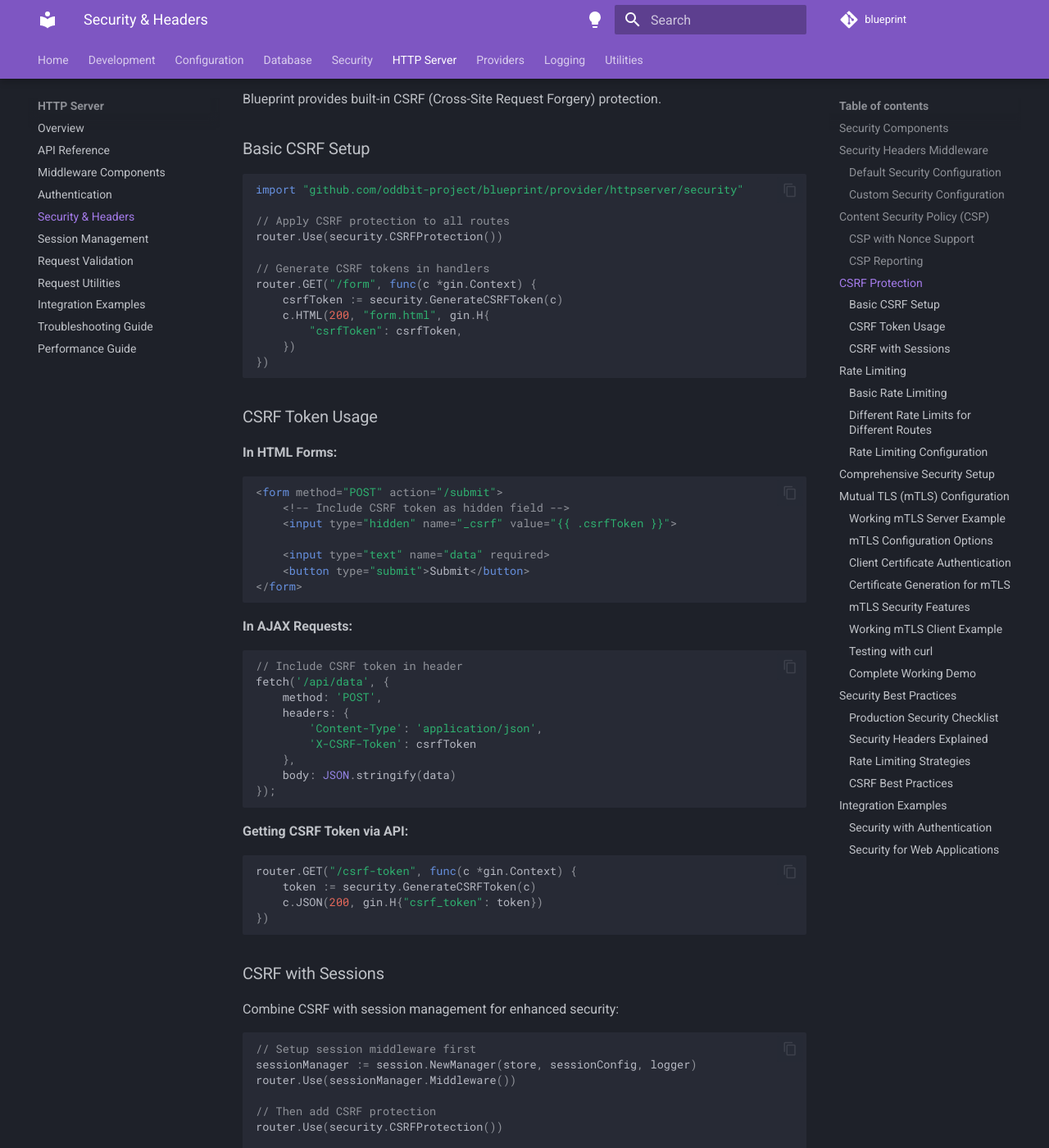
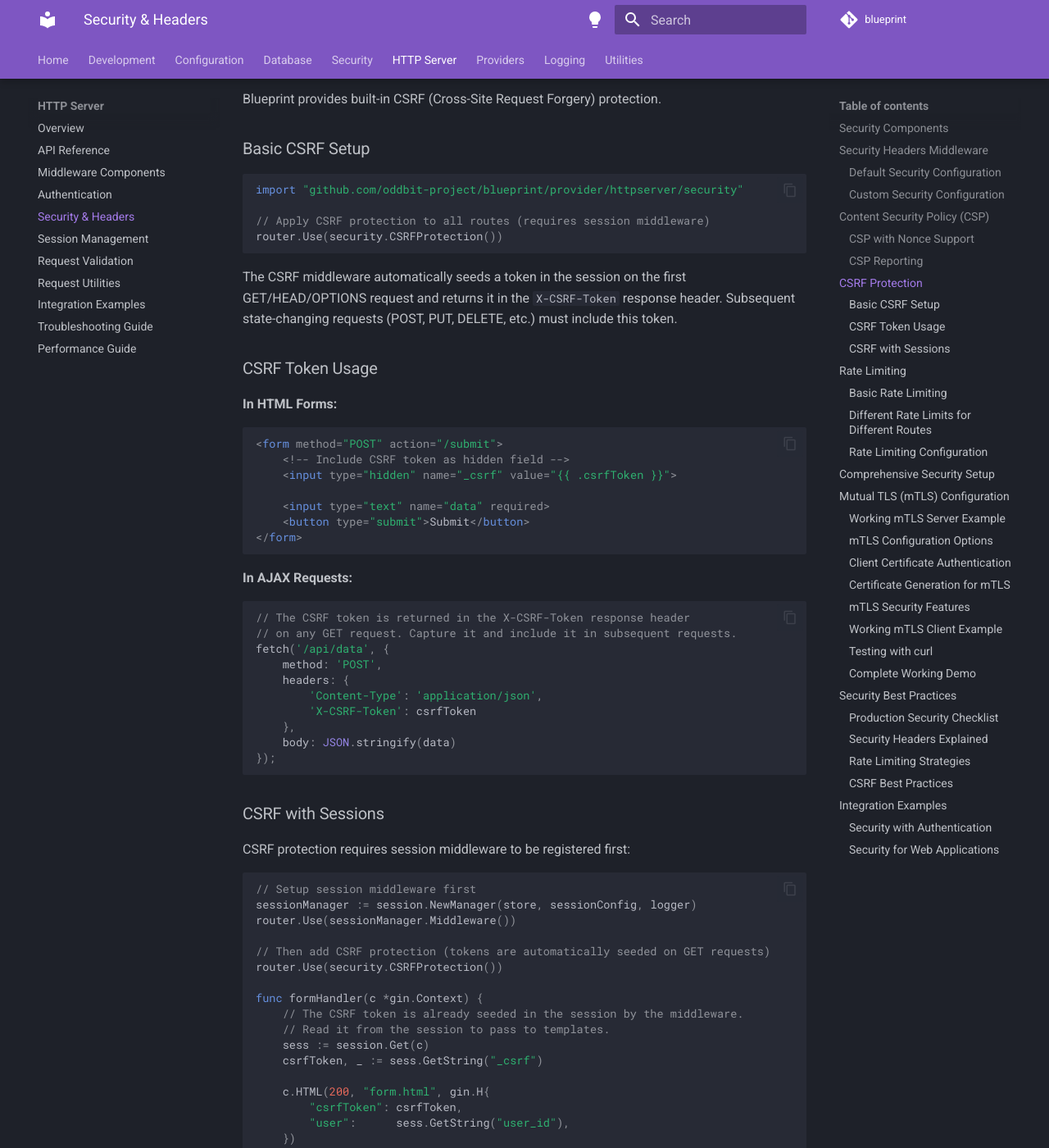
Before and after one commit to oddbit-project/blueprint, an MkDocs documentation site: the page built from docs/provider/httpserver/security.md, in a window 1280 px wide and 1400 px high, scrolled down 2665 px. Shown: the whole window at 82% size. Built offline with MkDocs 1.6.1 and Material for MkDocs 9.7.7, drawn with Linux system fonts in a browser that asks for light colours; comment, search, counter and statistics services are not loaded; some of the changed text lies outside the part shown.

Commit message:
documentation update

````diff
--- a/docs/provider/httpserver/security.md
+++ b/docs/provider/httpserver/security.md
@@ -127,17 +127,11 @@
 ```go
 import "github.com/oddbit-project/blueprint/provider/httpserver/security"
 
-// Apply CSRF protection to all routes
+// Apply CSRF protection to all routes (requires session middleware)
 router.Use(security.CSRFProtection())
+```
 
-// Generate CSRF tokens in handlers
-router.GET("/form", func(c *gin.Context) {
-    csrfToken := security.GenerateCSRFToken(c)
-    c.HTML(200, "form.html", gin.H{
-        "csrfToken": csrfToken,
-    })
-})
-```
+The CSRF middleware automatically seeds a token in the session on the first GET/HEAD/OPTIONS request and returns it in the `X-CSRF-Token` response header. Subsequent state-changing requests (POST, PUT, DELETE, etc.) must include this token.
 
 ### CSRF Token Usage
 
@@ -154,7 +148,8 @@
 
 **In AJAX Requests:**
 ```javascript
-// Include CSRF token in header
+// The CSRF token is returned in the X-CSRF-Token response header
+// on any GET request. Capture it and include it in subsequent requests.
 fetch('/api/data', {
     method: 'POST',
     headers: {
@@ -165,32 +160,23 @@
 });
 ```
 
-**Getting CSRF Token via API:**
-```go
-router.GET("/csrf-token", func(c *gin.Context) {
-    token := security.GenerateCSRFToken(c)
-    c.JSON(200, gin.H{"csrf_token": token})
-})
-```
-
 ### CSRF with Sessions
 
-Combine CSRF with session management for enhanced security:
+CSRF protection requires session middleware to be registered first:
 
 ```go
 // Setup session middleware first
 sessionManager := session.NewManager(store, sessionConfig, logger)
 router.Use(sessionManager.Middleware())
 
-// Then add CSRF protection
+// Then add CSRF protection (tokens are automatically seeded on GET requests)
 router.Use(security.CSRFProtection())
 
 func formHandler(c *gin.Context) {
-    // Generate CSRF token (stored in session)
-    csrfToken := security.GenerateCSRFToken(c)
-
-    // Get session for other data
+    // The CSRF token is already seeded in the session by the middleware.
+    // Read it from the session to pass to templates.
     sess := session.Get(c)
+    csrfToken, _ := sess.GetString("_csrf")
 
     c.HTML(200, "form.html", gin.H{
         "csrfToken": csrfToken,
@@ -268,9 +254,10 @@
 )
 
 // The rate limiter automatically:
-// - Tracks per-IP limits
-// - Handles proxy headers (X-Forwarded-For)
-// - Cleans up old limiters
+// - Tracks per-IP limits (up to DefaultMaxClients, currently 10000)
+// - Uses Gin's ClientIP() which respects trusted proxies
+// - Evicts expired and oldest entries when at capacity
+// - Cleans up old limiters periodically
 // - Returns 429 Too Many Requests when exceeded
 ```
 
````
Also changed, not shown: other parts of docs/provider/httpserver/security.md (+2 -2 lines), docs/provider/httpserver/api-reference.md (+19 -0 lines), docs/provider/httpserver/validation.md (+37 -0 lines).
